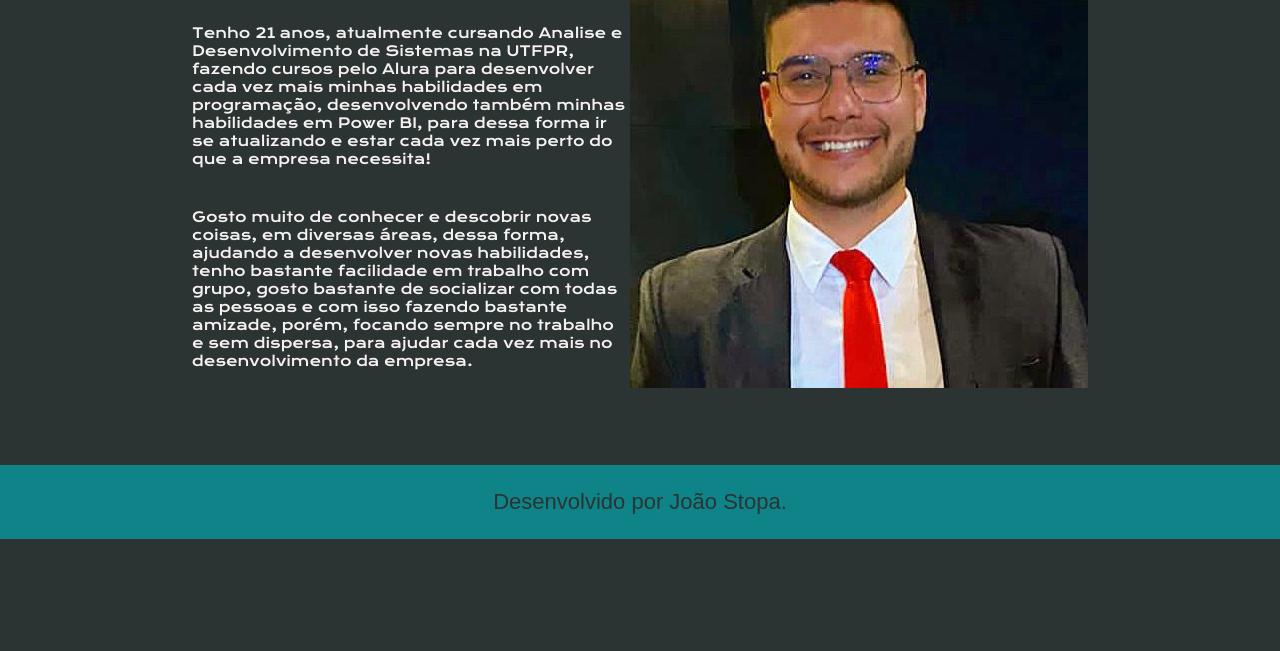
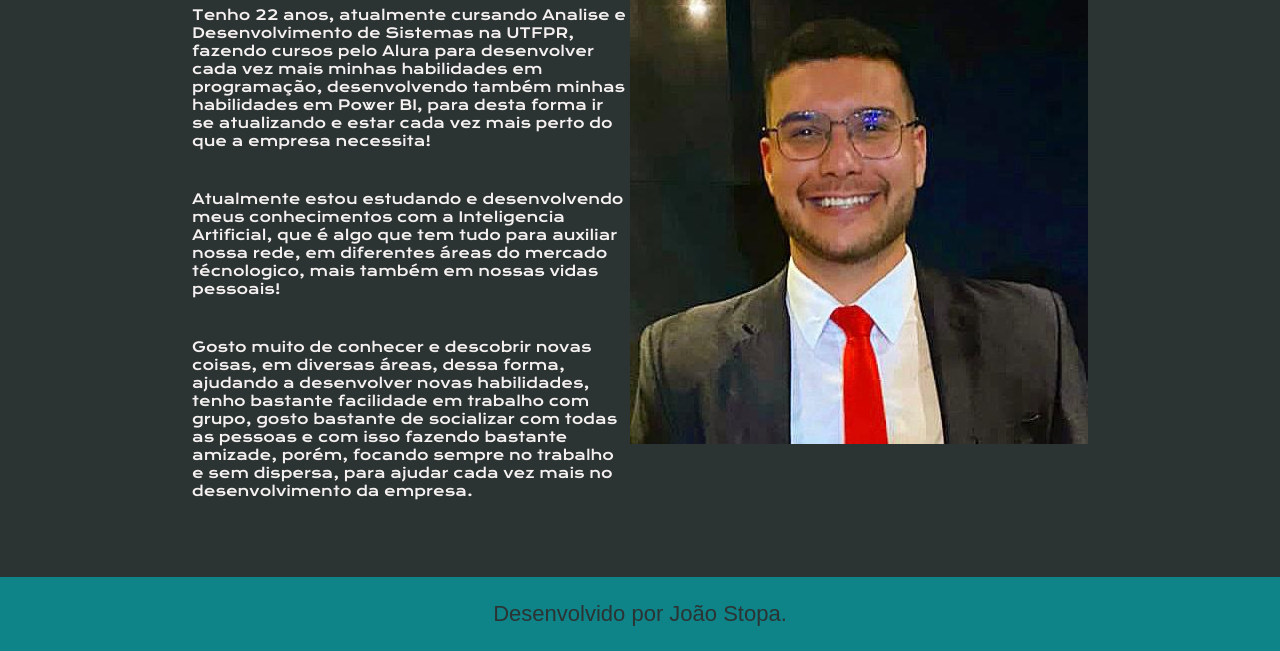
Before and after one commit to Joaostopa/Portifolio, a plain HTML site: page about.html in a window 1280 px wide. Shown: the part 221-872 px from the top of the page. Before the commit the page ends 800 px from the top, so only its background shows below. Drawn offline with nearby package versions, Linux system fonts and the light colour scheme.

Commit message:
Update about.html

```diff
--- a/about.html
+++ b/about.html
@@ -20,10 +20,16 @@
         <section class="apresentacao__conteudo">
             <h1 class="apresentacao__conteudo__titulo">Sobre mim</h1>
             <p class="apresentacao__conteudo__curriculo">
-                Tenho 21 anos, atualmente cursando Analise e Desenvolvimento de Sistemas na UTFPR, fazendo cursos pelo Alura para desenvolver cada vez mais minhas habilidades em programação,
-                desenvolvendo também minhas habilidades em Power BI, para dessa forma ir se atualizando e estar cada vez mais perto do que a empresa necessita! </p>
+                Tenho 22 anos, atualmente cursando Analise e Desenvolvimento de Sistemas na UTFPR, fazendo cursos pelo Alura para desenvolver cada vez mais minhas habilidades em programação,
+                desenvolvendo também minhas habilidades em Power BI, para desta forma ir se atualizando e estar cada vez mais perto do que a empresa necessita! </p>
             <p class="apresentacao__conteudo__curriculo">
-                Gosto muito de conhecer e descobrir novas coisas, em diversas áreas, dessa forma, ajudando a desenvolver novas habilidades, tenho bastante facilidade em trabalho com grupo, gosto bastante de socializar com todas as pessoas e com isso fazendo bastante amizade, porém, focando sempre no trabalho e sem dispersa, para ajudar cada vez mais no desenvolvimento da empresa. </p>
+                Atualmente estou estudando e desenvolvendo meus conhecimentos com a Inteligencia Artificial, que é algo que tem tudo para auxiliar nossa rede, em diferentes áreas do mercado técnologico,
+                mais também em nossas vidas pessoais!
+            </p>
+            <p class="apresentacao__conteudo__curriculo">
+                Gosto muito de conhecer e descobrir novas coisas, em diversas áreas, dessa forma, ajudando a desenvolver novas habilidades, tenho bastante facilidade em trabalho com grupo,
+                gosto bastante de socializar com todas as pessoas e com isso fazendo bastante amizade, porém, focando sempre no trabalho e sem dispersa, para ajudar cada vez mais no desenvolvimento
+                da empresa. </p>
         </section>
         <img src="./assets/foto.png.jpeg" alt="Foto do João Stopa programando">
     </main>
```
